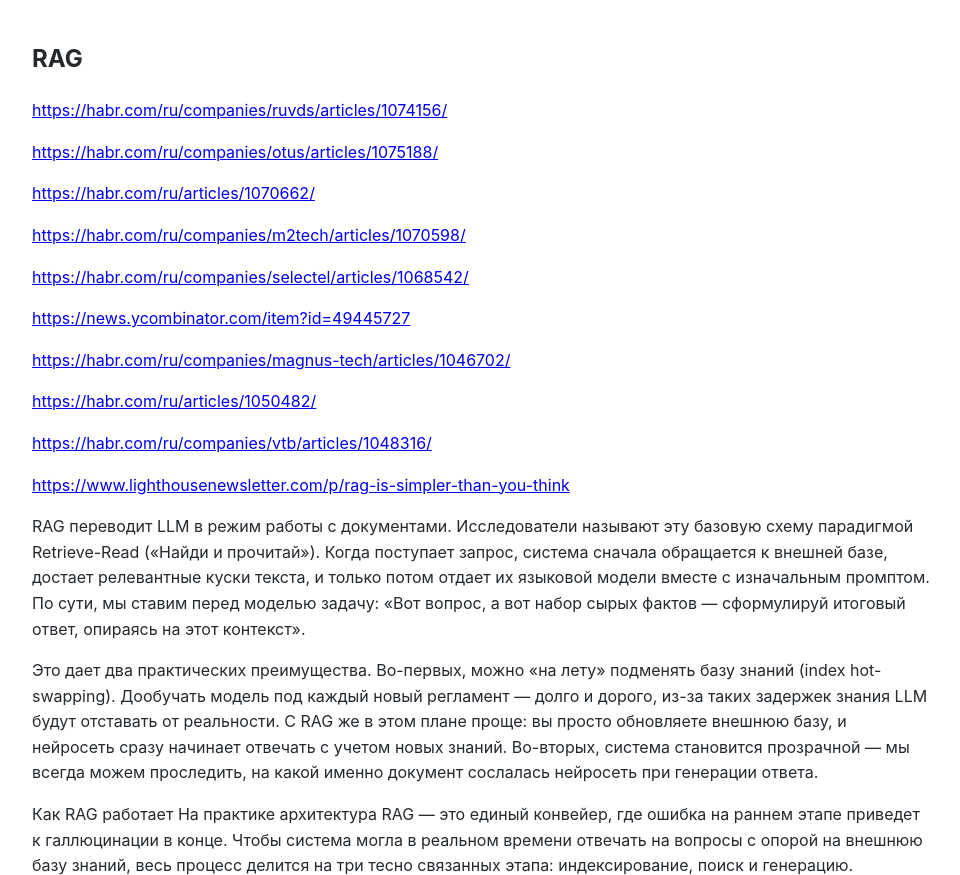
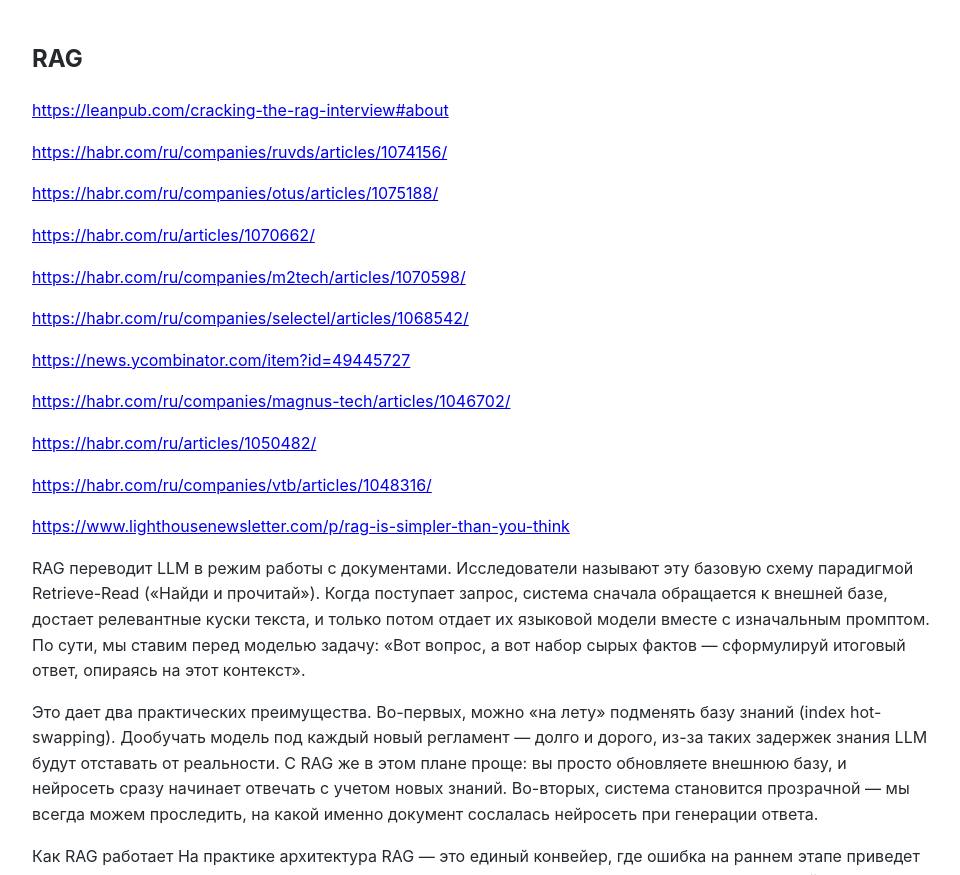
Before and after one commit to Michael-Lubinsky/michael-lubinsky.github.com, a Jekyll site: the page built from ml/rag.md, in a window 1280 px wide and 900 px high, cut to the strip 0-875 px from the top of the window. Shown: the whole strip, without its empty margins (158-1118 px from the left). Built offline with Jekyll 4.4.1, drawn with Linux system fonts in a browser that asks for light colours; our own code applies the rules of GitHub Pages for plain Markdown files.

Commit message:
Add additional resources to RAG documentation

```diff
--- a/ml/rag.md
+++ b/ml/rag.md
@@ -1,4 +1,6 @@
 ## RAG
+
+<https://leanpub.com/cracking-the-rag-interview#about>
 
 <https://habr.com/ru/companies/ruvds/articles/1074156/>
 
```
